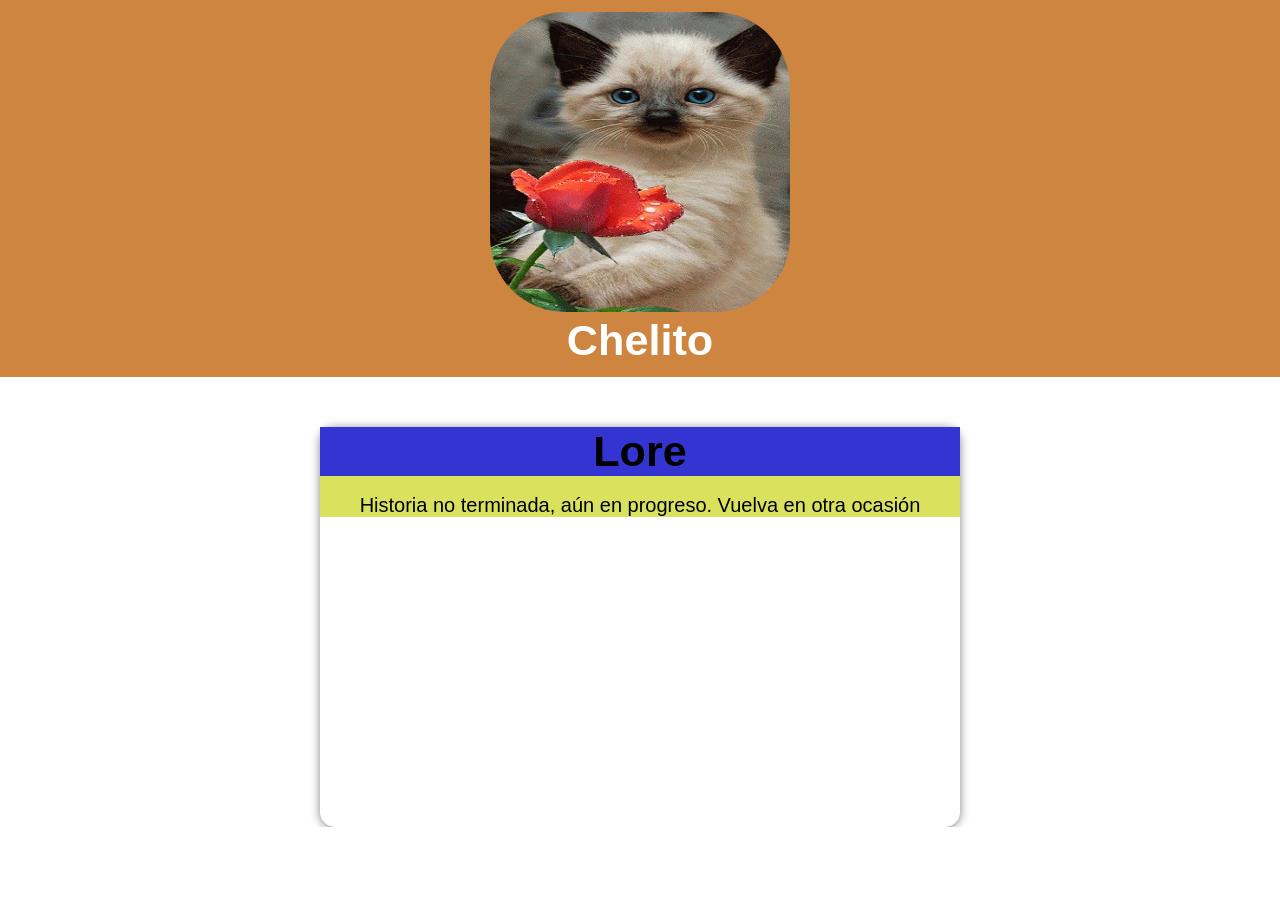
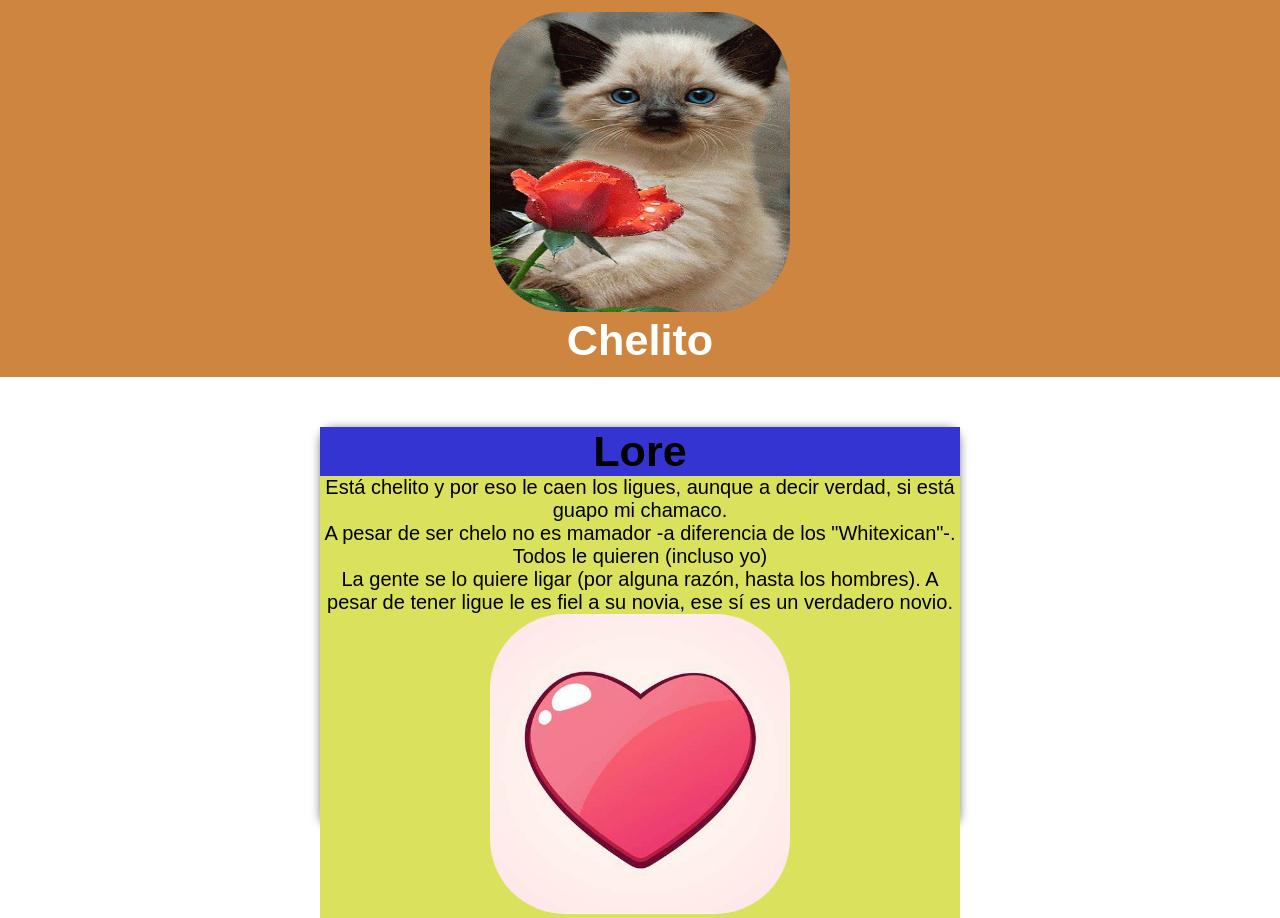
Before and after one commit to manco263334/manco263334.github.io, a plain HTML site: page miembros/La chapiza/Chelito.html in a window 1280 px wide. Before the commit the page ends 827 px from the top, so only its background shows below. Drawn offline with Linux system fonts and the light colour scheme.

Commit message:
Update Chelito.html

```diff
--- a/miembros/La chapiza/Chelito.html
+++ b/miembros/La chapiza/Chelito.html
@@ -16,10 +16,13 @@
             <article>
                 <h2>
                     Lore
-                </h2><br>
+                </h2>
                 <p>
-                    Historia no terminada, aún en progreso. Vuelva en otra ocasión
+                    Está chelito y por eso le caen los ligues, aunque a decir verdad, si está guapo mi chamaco.<br>
+                    A pesar de ser chelo no es mamador -a diferencia de los "Whitexican"-. Todos le quieren (incluso yo)<br>
+                    La gente se lo quiere ligar (por alguna razón, hasta los hombres). A pesar de tener ligue le es fiel a su novia, ese sí es un verdadero novio.
                 </p>
+                <img src = "Para chelo.jpg">
             </article>
         </div>
     </div>
```
